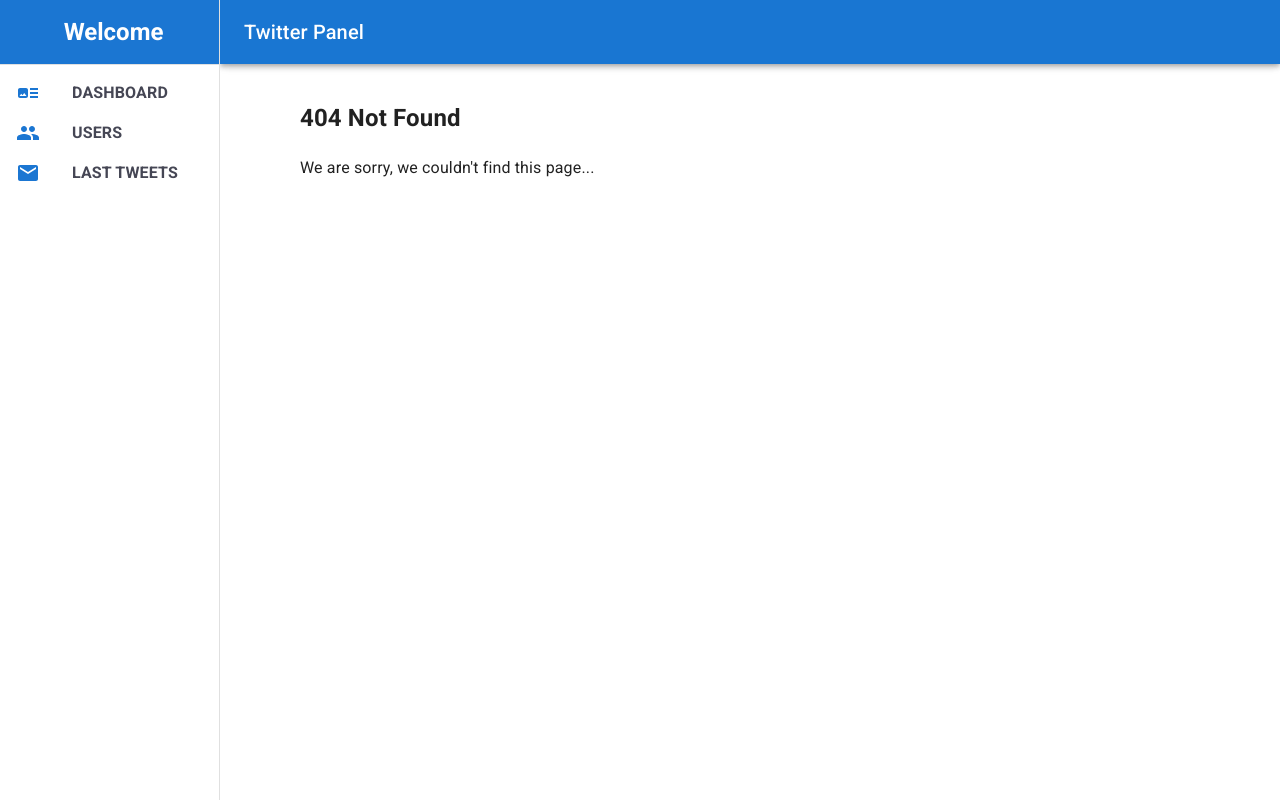
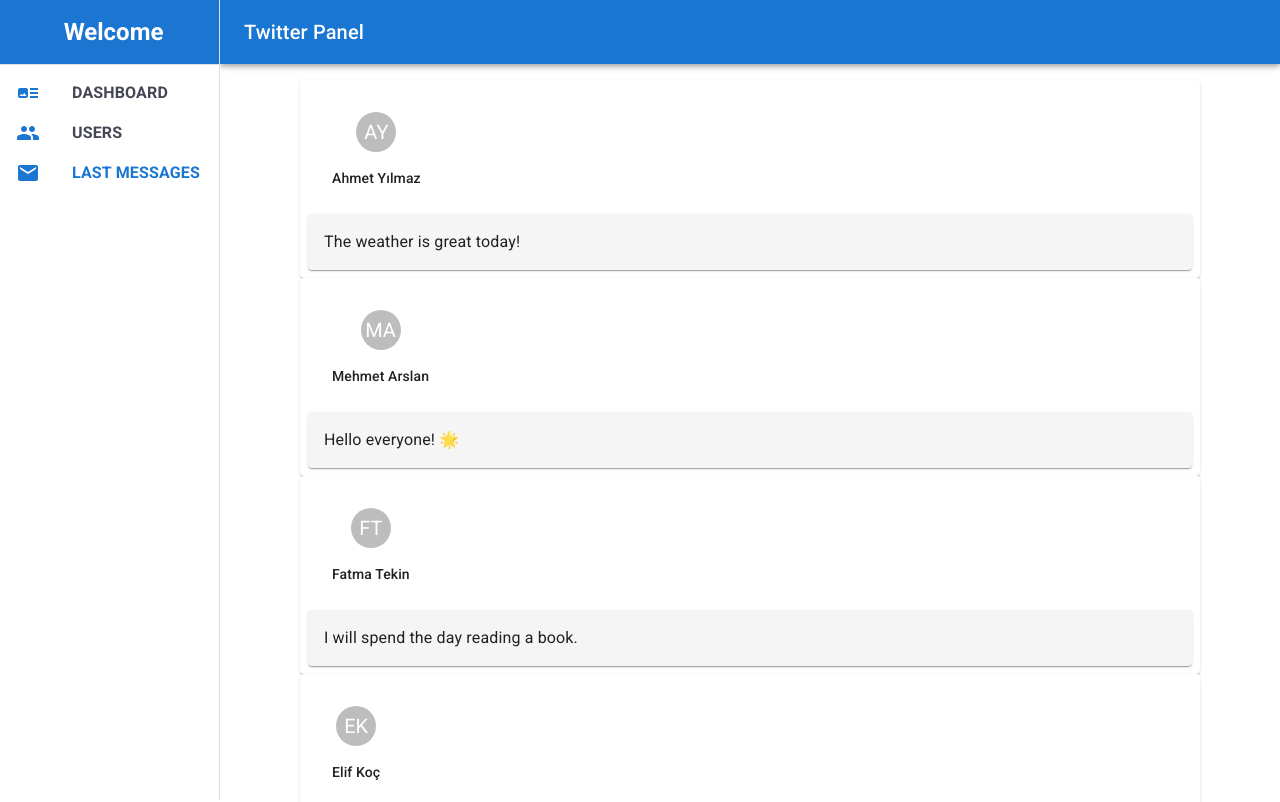
Before and after one commit to MelodiBayraktar/TwitterPanel, a React (Vite) app: page /last-messages in a window 1280 px wide. Before the commit this address had no page. Shown: the top 802 px of the page. Built offline with nearby package versions, Linux system fonts and the light colour scheme.

Commit message:
last-messages

```diff
--- a/src/App.jsx
+++ b/src/App.jsx
@@ -6,6 +6,7 @@
 import ErrorPage from "./pages/ErrorPage";
 import Users from "./pages/Users";
 import UserDetail from "./components/UserDetail";
+import LastMessages from "./components/LastMessages";
 
 function App() {
   return (
@@ -20,7 +21,8 @@
             <Route path="/" element={<Home/>} />
             <Route path="/users" element={<Users/>} />
             <Route path="/users/:id" element={<UserDetail/>} />
-            <Route path="*" element={<ErrorPage/>} />
+            <Route path="/users/:id" element={<UserDetail/>} />
+            <Route path="/last-messages" element={<LastMessages/>} />
           </Routes>
         </Box>
       </Box>
--- /dev/null
+++ b/src/components/LastMessages.jsx
@@ -0,0 +1,50 @@
+import React from "react";
+import MessageCard from "./MessageCard";
+import { tweetsMockData } from "../_mock/tweets";
+import {
+  Box,
+  ButtonBase,
+  Avatar,
+  Typography,
+  Paper,
+  Grid,
+  Card,
+} from "@mui/material";
+import { useNavigate } from "react-router-dom";
+function LastMessages() {
+  const navigate = useNavigate();
+
+  const handleCardClick = (id) => {
+    navigate(`/users/${id}`);
+  };
+
+  return (
+    <>
+      {tweetsMockData.map((message, index) => (
+        <Card  xs={12} key={index}>
+          <ButtonBase
+            onClick={() => handleCardClick(message.userId)}
+            sx={{
+              flexDirection: "column",
+              alignItems: "center",
+              justifyContent: "center",
+              px: 4,
+              pt: 4,
+            }}
+          >
+            <Avatar>
+              {message.name[0]}
+              {message.lastname[0]}
+            </Avatar>
+            <Typography sx={{ mt: 2, mb: 2 }} variant="subtitle2">
+              {message.name} {message.lastname}
+            </Typography>
+          </ButtonBase>
+          <MessageCard message={message} />
+        </Card>
+      ))}
+    </>
+  );
+}
+
+export default LastMessages;
--- a/src/components/Layout/SideNav.jsx
+++ b/src/components/Layout/SideNav.jsx
@@ -52,9 +52,9 @@
       to: "/users",
     },
     {
-      name: "Last Tweets",
+      name: "Last Messages",
       icon: <EmailIcon />,
-      to: "/last-tweets",
+      to: "/last-messages",
     },
   ];
 
--- a/src/components/MessageCard.jsx
+++ b/src/components/MessageCard.jsx
@@ -1,23 +1,15 @@
 import React from "react";
 import { Paper, Typography, Grid } from "@mui/material";
 
-function MessageCard({ userMessages }) {
-    if(!userMessages||userMessages.length===0){
-        return(
-            <Grid item xs={12}>
-        <Paper sx={{ p: 2, m: 1, bgcolor: "#f5f5f5" }}>
-          <Typography>No message...</Typography>
-        </Paper>
-      </Grid>
-        )
-    }
+function MessageCard({ message }) {
+  console.log(message);
+
   return (
     <Grid item xs={12}>
-      {userMessages.map((message)=>(
-        <Paper sx={{ p: 2, m: 1, bgcolor: "#f5f5f5" }}>
+
+      <Paper sx={{ p: 2, m: 1, bgcolor: "#f5f5f5" }}>
         <Typography>{message.message}</Typography>
       </Paper>
-      ))}
     </Grid>
   );
 }
--- a/src/components/UserDetail.jsx
+++ b/src/components/UserDetail.jsx
@@ -2,8 +2,7 @@
 import { useParams } from "react-router-dom";
 import { usersMockData } from "../_mock/users";
 import { tweetsMockData } from "../_mock/tweets";
-import { Avatar, Card, CardContent, Typography } from "@mui/material";
-import { Box, ButtonBase, Unstable_Grid2 as Grid, Paper } from "@mui/material";
+import { Avatar, Card, CardContent, Typography,Grid,Paper } from "@mui/material";
 import MessageCard from "./MessageCard";
 
 function UserDetail() {
@@ -60,7 +59,18 @@
       <Typography variant="h5" sx={{ my: 2 }}>
         User's Messages
       </Typography>
-      <MessageCard userMessages={userMessages}/>
+      {userMessages.length > 0 ? (
+        userMessages.map((message)=>(
+          <MessageCard message={message} />
+        ))
+
+      ) : (
+        <Grid item xs={12}>
+          <Paper sx={{ p: 2, m: 1, bgcolor: "#f5f5f5" }}>
+            <Typography>No message...</Typography>
+          </Paper>
+        </Grid>
+      )}
     </>
   );
 }
```
